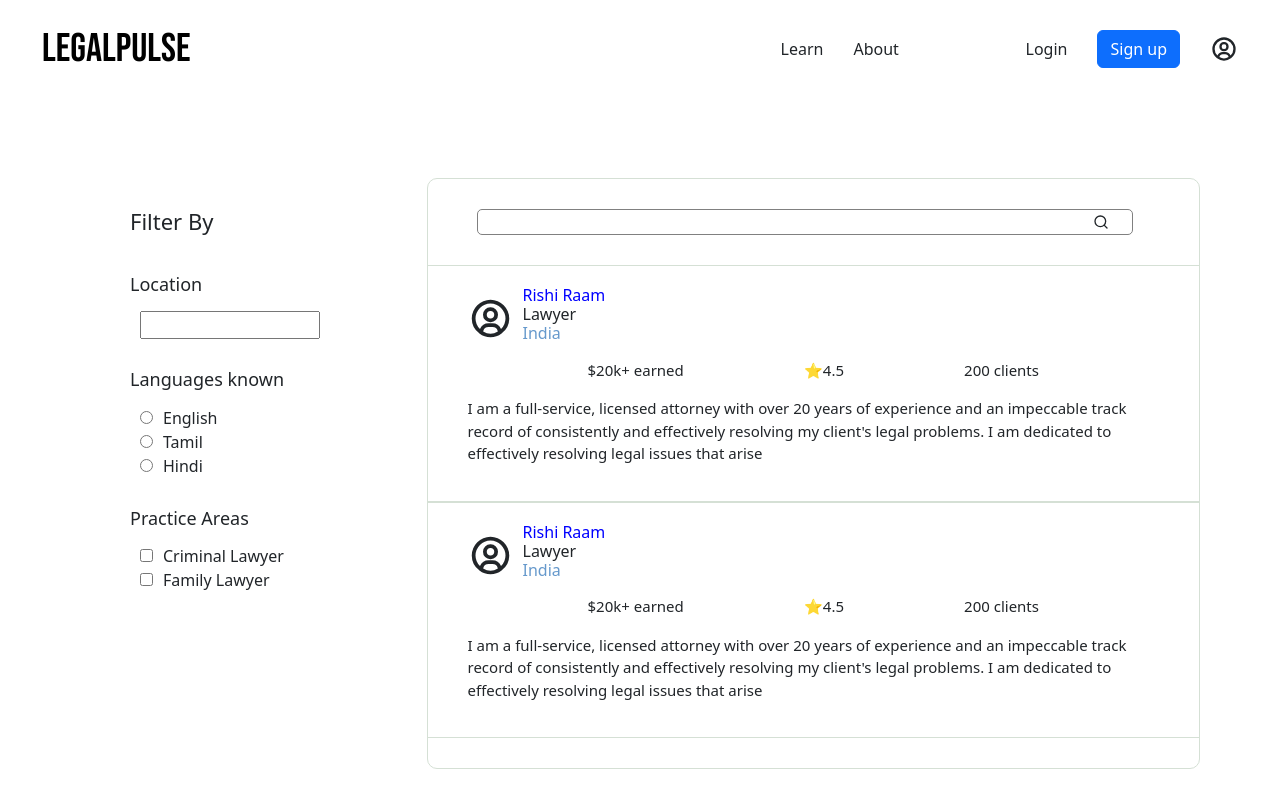
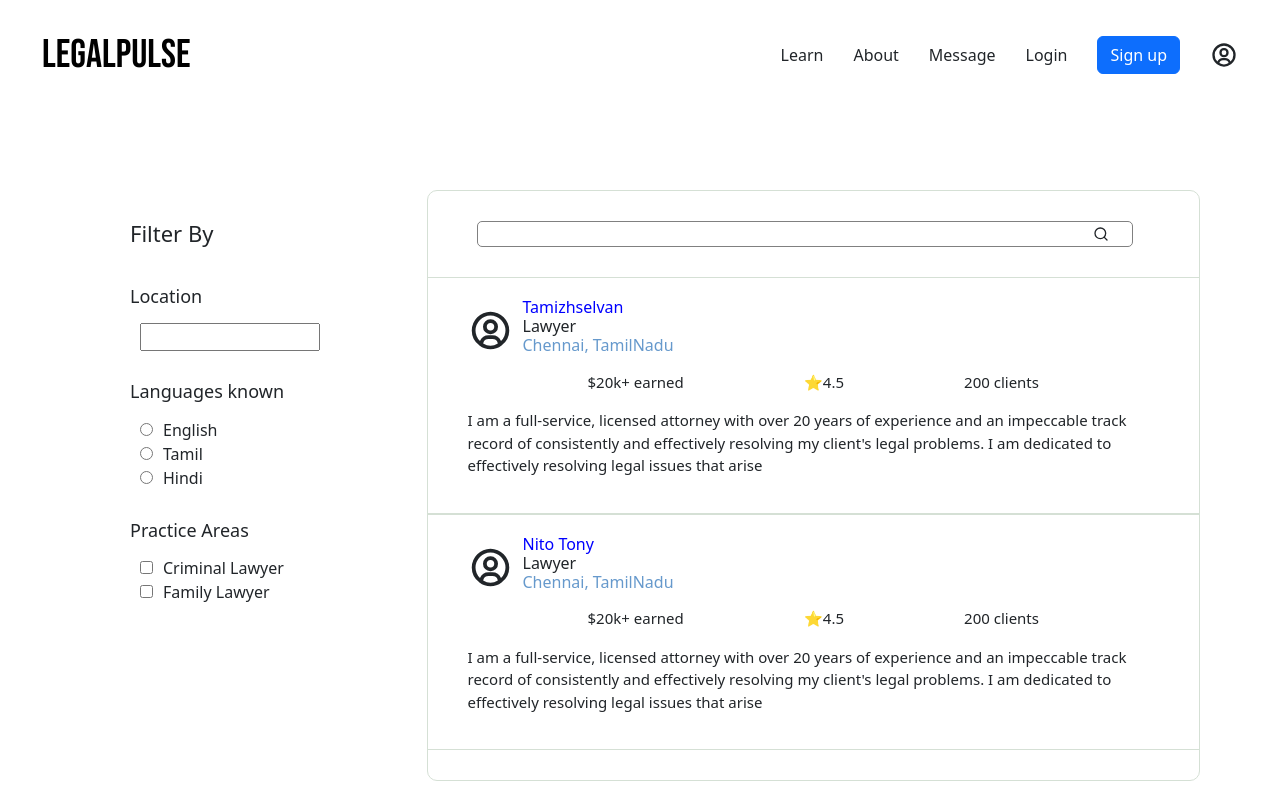
Before and after one commit to RishiRaamNS/legalpulse, a React (Create React App) app: page /search in a window 1280 px wide. Built offline with nearby package versions, Linux system fonts and the light colour scheme.

Commit message:
final v1

```diff
--- a/src/components/Navbar.js
+++ b/src/components/Navbar.js
@@ -5,7 +5,7 @@ export default function Navbar({hide, hide1, show}) {
   return (
     <nav className="navbar">
       <div className="container-fluid">
-        <h1 className="navbar-brand navbar-legal">LegalPulse</h1>
+        <Link to="/" className="navbar-brand navbar-legal">LegalPulse</Link>
         <div className="navbar--right-side">
           <a className="nav-link">Learn</a>
           <a className="nav-link">About</a>
--- a/src/components/searchprofile.js
+++ b/src/components/searchprofile.js
@@ -1,13 +1,13 @@
 import {BiUserCircle} from "react-icons/bi"
 
 
-export default function Searchprofile() {
+export default function Searchprofile({name}) {
     return(
         <div className='search--profile'>
 <BiUserCircle className='search--profile-icon' />
-<h2 className='search--name'>Rishi Raam</h2>
+<h2 className='search--name'>{name}</h2>
 <h2 className='search--profession'>Lawyer</h2>
-<h2 className='search--location'>India</h2>
+<h2 className='search--location'>Chennai, TamilNadu</h2>
 <div className='search--row-container'>
 <p>$20k+ earned</p>
 <p>⭐4.5</p>
--- a/src/index.css
+++ b/src/index.css
@@ -1465,7 +1465,7 @@ border-color: #007bff; /* Change border color on hover */
   border-radius: 20px;
 }
 .nav-linkk {
-  visibility: hidden;
+  display: none;
 }
 .message-left-paragraph {
   margin-top: 200px;
@@ -1508,7 +1508,7 @@ border-color: #007bff; /* Change border color on hover */
 .message-search-icon {
  position: absolute;
  float: left;
- top: 26.6%;
+ top: 28%;
  left: 20px;
 }
 /* Provider Home */
--- a/src/pages/clienthome.js
+++ b/src/pages/clienthome.js
@@ -5,7 +5,7 @@ import { Link } from 'react-router-dom'
 export default function Home({hide}) {
   return (
     <div className='home'>
-        <Navbar hide={hide} show={{visibility: 'visible'}}/>
+        <Navbar hide={hide} show={{display: 'inline'}}/>
         <div className='home-flex'>
           <div className='home-left'>
             <h1 className='home-heading'>Welcome! Let's hire your first Legal Service Provider</h1>
--- a/src/pages/search.js
+++ b/src/pages/search.js
@@ -32,8 +32,8 @@ function search() {
           <div className='search--right-side'>
             <input className='search--search-bar'></input>
             <FiSearch className='search--search-icon'/>
-            <Searchprofile />
-            <Searchprofile />
+            <Searchprofile name={"Tamizhselvan"} />
+            <Searchprofile name={"Nito Tony"} />
           </div>
           </div>
      </div>
```
